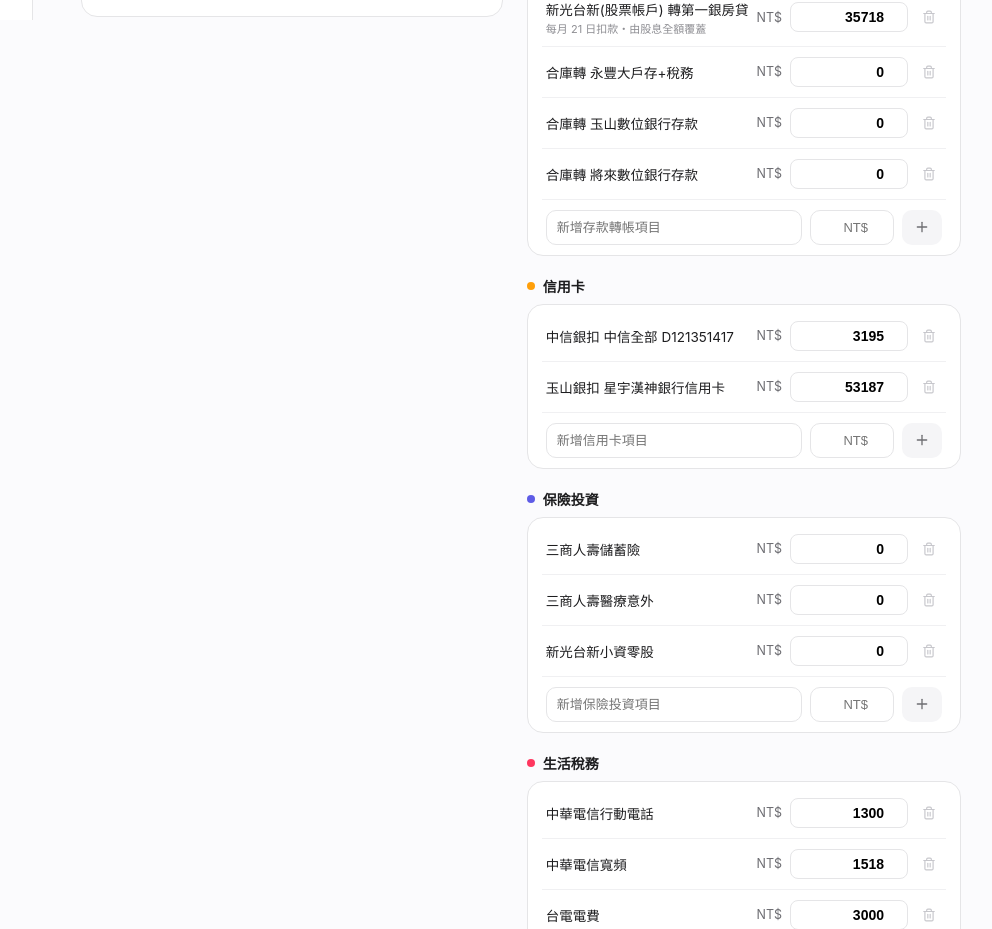
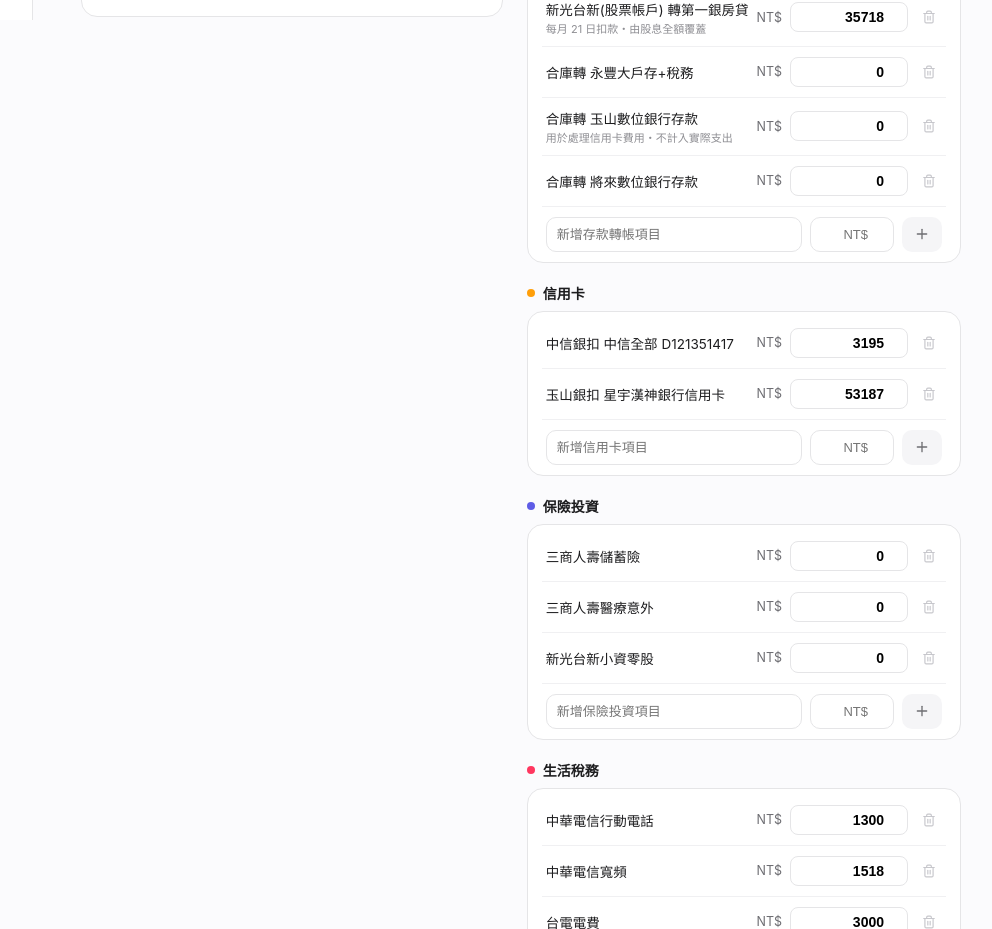
Before and after one commit to alainschou-code/monthly-budget-app, a React (Vite) app: page / in a window 1280 px wide. Shown: the part 780-1709 px from the top of the page, without its empty margins (187-1179 px from the left). Built offline with nearby package versions, Linux system fonts and the light colour scheme.

Commit message:
Add files via upload

```diff
--- a/src/App.jsx
+++ b/src/App.jsx
@@ -373,7 +373,7 @@
   const displayDividendItems = seedForCurrent.dividendItems || DEFAULT_DIVIDEND_ITEMS;
   const displayDividend = useMemo(() => displayDividendItems.reduce((s, it) => s + (it.amount || 0), 0), [displayDividendItems]);
 
-  const EXCLUDED_EXPENSE_IDS = [];
+  const EXCLUDED_EXPENSE_IDS = ["esunSave"];
 
   const incomeTotal = useMemo(
     () => Object.values(displayIncome).reduce((s, v) => s + (v || 0), 0) + displayDividend,
@@ -1189,7 +1189,13 @@
                     value={displayExpense[item.id]}
                     onChange={(v) => onExpenseChange(item.id, v)}
                     onRemove={() => onRemoveExpenseItem(group.id, item.id)}
-                    note={item.id === "mortgage" ? "每月 21 日扣款・由股息全額覆蓋" : undefined}
+                    note={
+                      item.id === "mortgage"
+                        ? "每月 21 日扣款・由股息全額覆蓋"
+                        : item.id === "esunSave"
+                        ? "用於處理信用卡費用・不計入實際支出"
+                        : undefined
+                    }
                     onLabelChange={(newLabel) => onRenameExpenseItem(group.id, item.id, newLabel)}
                   />
                 ))}
```
